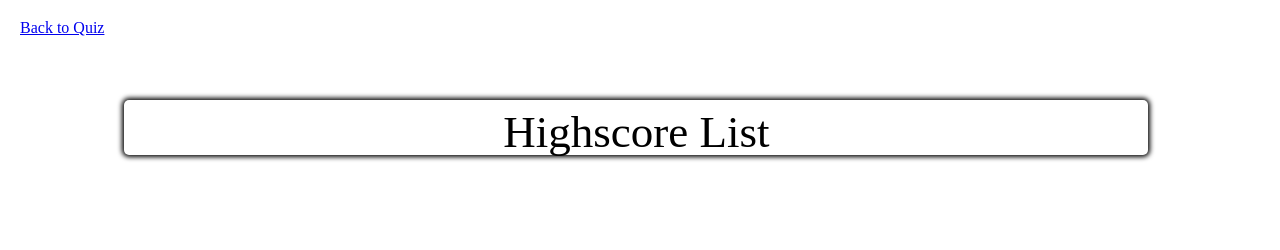
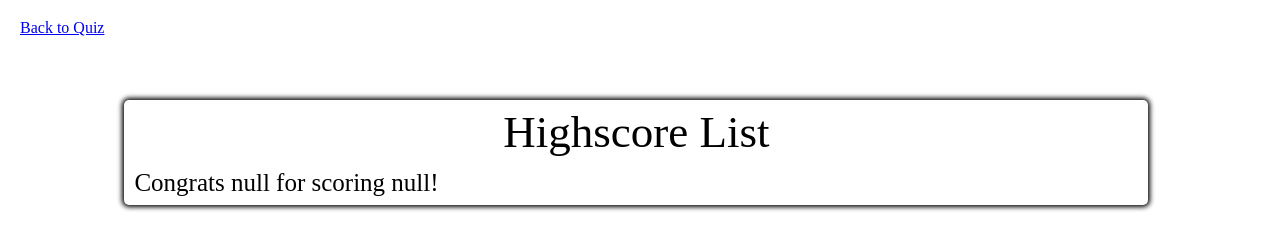
Before and after one commit to JacksonWhite4725/coding-quiz, a plain HTML site: page pages/highscore.html in a window 1280 px wide. Drawn offline with nearby package versions, Linux system fonts and the light colour scheme.

Commit message:
Added way to append li elements to highscore html. Next task is to complete a comprehensive README.md

```diff
--- a/assets/css/style.css
+++ b/assets/css/style.css
@@ -77,6 +77,17 @@ body {
     font-size: 20px;
 }
 
+#highscore-list li {
+    font-size: 25px;
+    padding: 10px;
+    margin-top: 5px;
+    transition-duration: 0.2s;
+}
+
+#highscore-list li:hover {
+    background-image: linear-gradient(to right,purple, darkorchid)
+}
+
 .hide {
     display: none;
 }
--- a/assets/js/highscore.js
+++ b/assets/js/highscore.js
@@ -1,6 +1,11 @@
-let initials = localStorage.getItem(initials);
-let score = localStorage.getItem(score);
-let title = "Congrats " + initials + " on scoring " + score + "!";
-let newLi = $("<li></li>");
-newLi.append(title);
-$("#highscore-list").append(newLi1);
+let initials = window.localStorage.getItem("initials");
+let score = window.localStorage.getItem("score");
+
+function addLi() {
+    let highscore = "Congrats " + initials + " for scoring " + score + "!";
+    let newLi = $("<li></li>");
+    newLi.append(highscore);
+    $("#highscore-list").append(newLi);
+}
+
+addLi();
```
